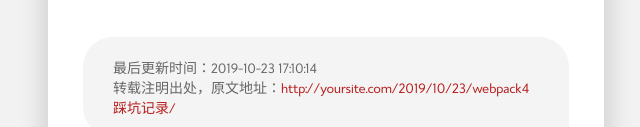
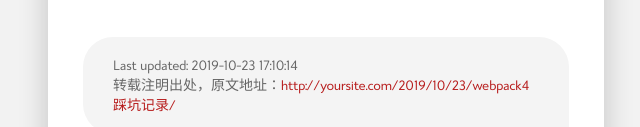
Before and after one commit to kepplow/kepplow.github.io, a plain HTML site: page 2019/10/23/webpack4踩坑记录/index.html in a window 1280 px wide. Shown: the part 673-800 px from the top of the page, 314-954 px from the left. Drawn offline with nearby package versions, Linux system fonts and the light colour scheme; some packages are replaced by stand-ins of ours; a script that the page names is missing.

Commit message:
Site updated: 2019-10-24 12:47:20

```diff
--- a/2019/10/23/webpack4踩坑记录/index.html
+++ b/2019/10/23/webpack4踩坑记录/index.html
@@ -224,7 +224,7 @@
     <div class="content">
 
 <span class="post-time">
-    最后更新时间：<time datetime="2019-10-23T09:10:14.491Z" itemprop="dateUpdated">2019-10-23 17:10:14</time>
+    Last updated: <time datetime="2019-10-23T09:10:14.491Z" itemprop="dateUpdated">2019-10-23 17:10:14</time>
 </span><br>
 
 
```
Also changed, not shown: 2019/10/24/hello-world/index.html (+1 -1 lines).
